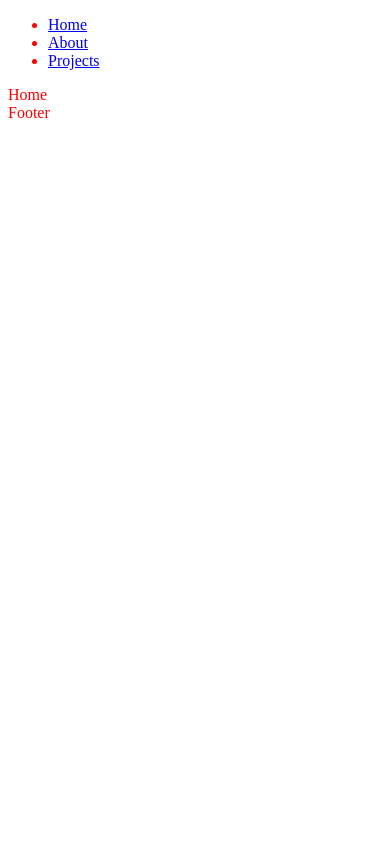
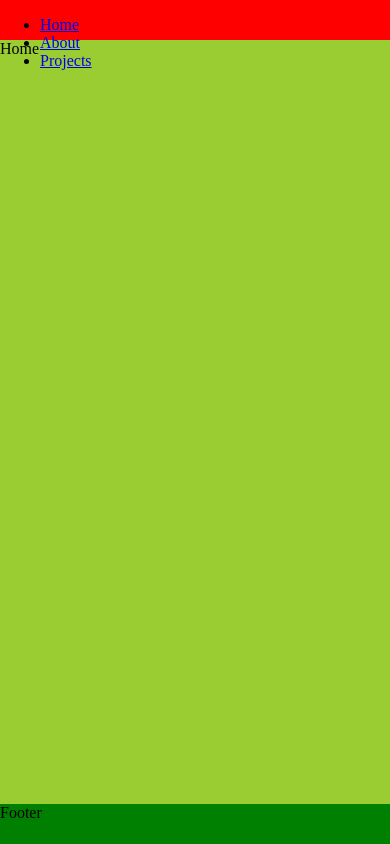
Before and after one commit to alxmetel/portfolio-website, a React (Create React App) app: page / in a window 390 px wide. Built offline with nearby package versions, Linux system fonts and the light colour scheme.

Commit message:
Implemented main layout and media queries system

```diff
--- a/src/App.scss
+++ b/src/App.scss
@@ -1,3 +1,7 @@
+@import 'stylesheets/global';
+
 .App {
-  color: red;
+  display: flex;
+  flex-direction: column;
+  min-height: 100vh;
 }
--- a/src/Components/Footer/Footer.js
+++ b/src/Components/Footer/Footer.js
@@ -1,4 +1,5 @@
 import React from 'react';
+import './Footer.scss'
 
 const Footer = () => {
   return (
--- /dev/null
+++ b/src/Components/Footer/Footer.scss
@@ -0,0 +1,5 @@
+.page-footer {
+  width: 100%;
+  height: 40px;
+  background: green;
+}
--- a/src/Components/Header/Header.scss
+++ b/src/Components/Header/Header.scss
@@ -1,3 +1,9 @@
-.header {
-  color: blue;
+@import '../../stylesheets/global';
+
+.page-header {
+  position: fixed;
+  width: 100%;
+  height: $header-height;
+  background: red;
+  z-index: 1;
 }
--- a/src/Pages/Main/Main.js
+++ b/src/Pages/Main/Main.js
@@ -1,4 +1,5 @@
 import React from 'react';
+import './Main.scss';
 import { Switch, Route } from 'react-router-dom';
 import Home from '../Home/Home';
 import About from '../About/About';
@@ -6,12 +7,14 @@ import Projects from '../Projects/Projects';
 
 const Main = () => {
   return (
-    <main className="page">
-      <Switch>
-        <Route exact path='/' component={ Home } />
-        <Route path='/about' component={ About } />
-        <Route path='/projects' component={ Projects } />
-      </Switch>
+    <main className="page-main-section">
+      <div className="content-container">
+        <Switch>
+          <Route exact path='/' component={ Home } />
+          <Route path='/about' component={ About } />
+          <Route path='/projects' component={ Projects } />
+        </Switch>
+      </div>
     </main>
   )
 }
--- /dev/null
+++ b/src/Pages/Main/Main.scss
@@ -0,0 +1,19 @@
+@import '../../stylesheets/global';
+@import '../../stylesheets/layout';
+
+.page-main-section {
+  margin-top: $header-height;
+  flex: 1;
+  display: flex;
+  justify-content: center;
+
+  .content-container {
+    max-width: $content-container-width;
+    width: $content-container-width;
+    background: yellowgreen;
+
+    @include media-tablet {
+      background: brown;
+    }
+  }
+}
--- /dev/null
+++ b/src/stylesheets/_global.scss
@@ -0,0 +1,5 @@
+$header-height: 40px;
+
+body {
+  margin: 0;
+}
--- /dev/null
+++ b/src/stylesheets/_layout.scss
@@ -0,0 +1,39 @@
+// MEDIA QUERIES
+
+// Phones, smaller than iPhone 8
+@mixin media-phone-small {
+  @media (max-width: 374px) {
+    @content;
+  }
+}
+
+// Phones, iPhone 8 - iPhone 8 Plus
+@mixin media-phone {
+  @media (min-width: 375px) and (max-width: 420px) {
+    @content;
+  }
+}
+
+// Phones, landscape view
+@mixin media-phone-land {
+  @media (min-width: 421px) and (max-width: 767px) {
+    @content;
+  }
+}
+
+// Tablets
+@mixin media-tablet {
+  @media (min-width: 768px) and (max-width: 1199px) {
+    @content;
+  }
+}
+
+// iPad Pro 12", Laptops, Desktops
+@mixin media-desktop {
+  @media (min-width: 1200px) {
+    @content;
+  }
+}
+
+// VARIABLES
+$content-container-width: 1200px;
```
Also changed, not shown: src/App.js (line endings or trailing spaces), src/Stylesheets/main.scss (deleted).
